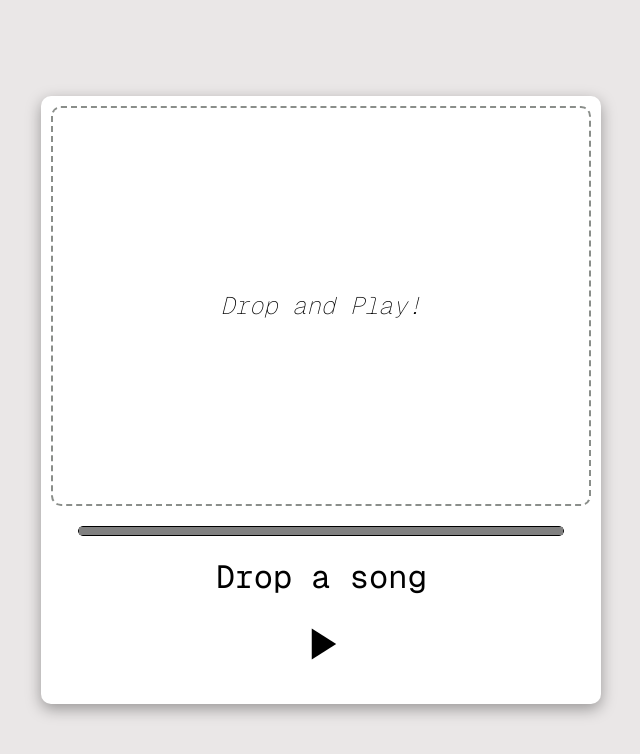
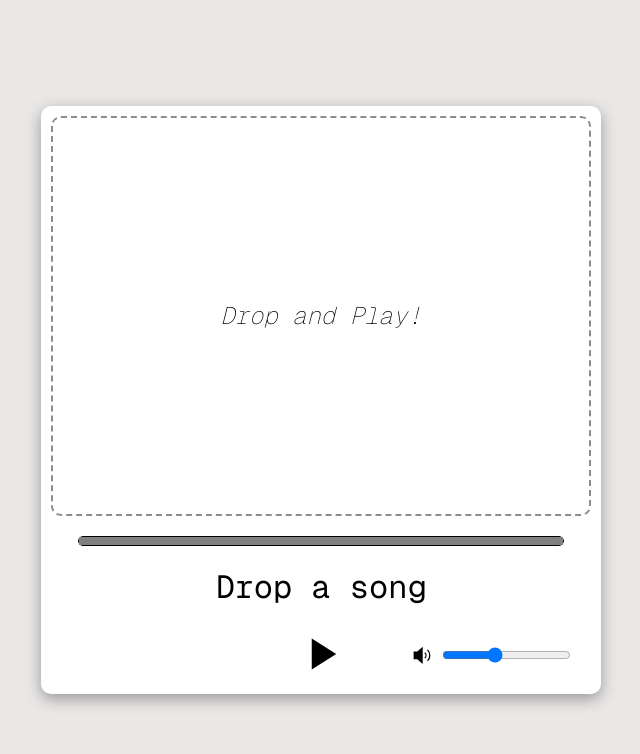
Before and after one commit to ismaelvr1999/DropAndPlay, a plain HTML site: page index.html in a window 1280 px wide. Shown: the whole page, without its empty margins (319-959 px from the left). Drawn offline with nearby package versions, Linux system fonts and the light colour scheme; a web font is replaced by a local one.

Commit message:
Feature: volume control added

```diff
--- a/index.css
+++ b/index.css
@@ -1,4 +1,3 @@
-
 * {
   margin: 0px;
   padding: 0px;
@@ -22,6 +21,7 @@
   padding: 10px;
   box-shadow: rgba(0, 0, 0, 0.35) 0px 5px 15px;
 }
+
 .drop-area {
   display: flex;
   align-items: center;
@@ -36,40 +36,56 @@
   font-style: italic;
   font-weight: 100;
 }
-.progress-container{
+
+.progress-container {
   margin: 20px 0px;
   display: flex;
   width: 100%;
   justify-content: center;
 }
-progress{
+
+progress {
   height: 10px;
   width: 90%;
   border-radius: 5px;
   border: black solid 1px;
   background-color: white;
 }
-.song-title{
+
+.song-title {
   text-align: center;
   margin: 20px 0px;
   font-weight: 400;
-  padding: 0px;;
+  padding: 0px;
   font-style: normal;
 }
+
 .control-panel {
-  display: flex;
-  justify-content: center;
-  margin: 20px 0px;
+  display: grid;
+  grid-template-columns: repeat(3, 1fr);
 }
 
 .control-button {
+  grid-column: 2;
   display: block;
-  background-color:white;
+  background-color: white;
   border: none;
   border-radius: 40px;
   cursor: pointer;
+
 }
 
 .hide-icon {
   display: none;
 }
+
+.control-volume {
+  display: flex;
+  align-items: center;
+  grid-column: 3;
+}
+
+#volume{
+  margin-left: 10px;
+
+}
--- a/index.html
+++ b/index.html
@@ -32,6 +32,10 @@
                         <path fill="black" d="M14 19V5h4v14zm-8 0V5h4v14z" />
                     </svg>
                 </button>
+                <div class="control-volume">
+                    <svg xmlns="http://www.w3.org/2000/svg" width="1.3em" height="1.3em" viewBox="0 0 16 16"><path fill="#000" fill-rule="evenodd" d="M9 1.413v13.174L4.815 11H2V5h2.815zm4.053 1.99a6.5 6.5 0 0 1 0 9.193l-.707-.707a5.5 5.5 0 0 0 0-7.778zm-2.078 2.122a3.5 3.5 0 0 1 0 4.95l-.707-.707a2.5 2.5 0 0 0 0-3.536z" clip-rule="evenodd"/></svg>
+                    <input type="range" id="volume" name="cowbell" value="0.4" min="0.00" max="1.00" step="0.10" />
+                </div>
             </div>
 
         </div>
--- a/index.js
+++ b/index.js
@@ -6,6 +6,7 @@ const pauseIcon = document.getElementById("pause-icon");
 const playAndPauseBtn = document.getElementById("play-and-pause-button");
 const titleSong = document.getElementById("song-title");
 const progressBar = document.getElementById("progress-bar");
+const volumeInput = document.getElementById("volume");
 
 const resetButtonsStyles = ()=>{
     playIcon.classList.remove("hide-icon");
@@ -55,4 +56,6 @@ playAndPauseBtn.addEventListener("click", () => {
   }
 });
 
-//TODO: Volumen Control
+volumeInput.addEventListener("change",(e)=>{
+  track.volume = e.target.value
+})
```
